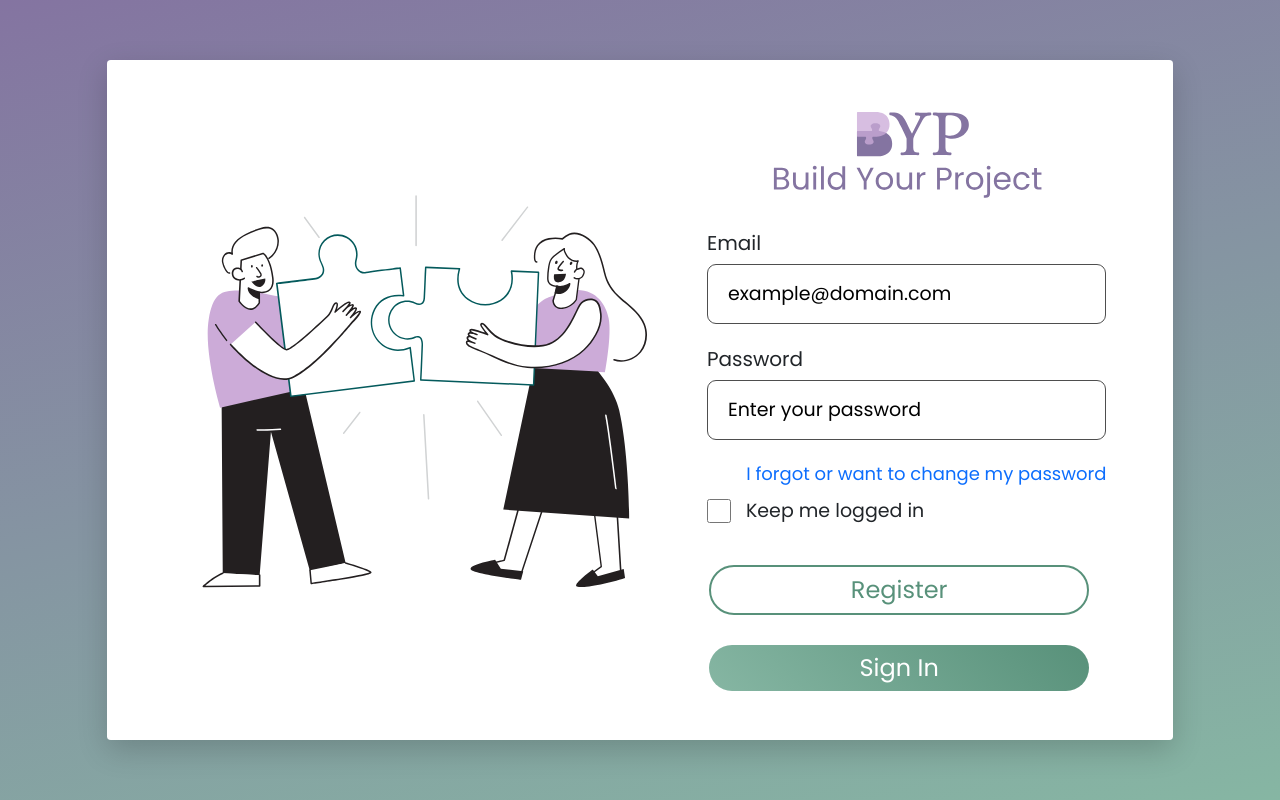
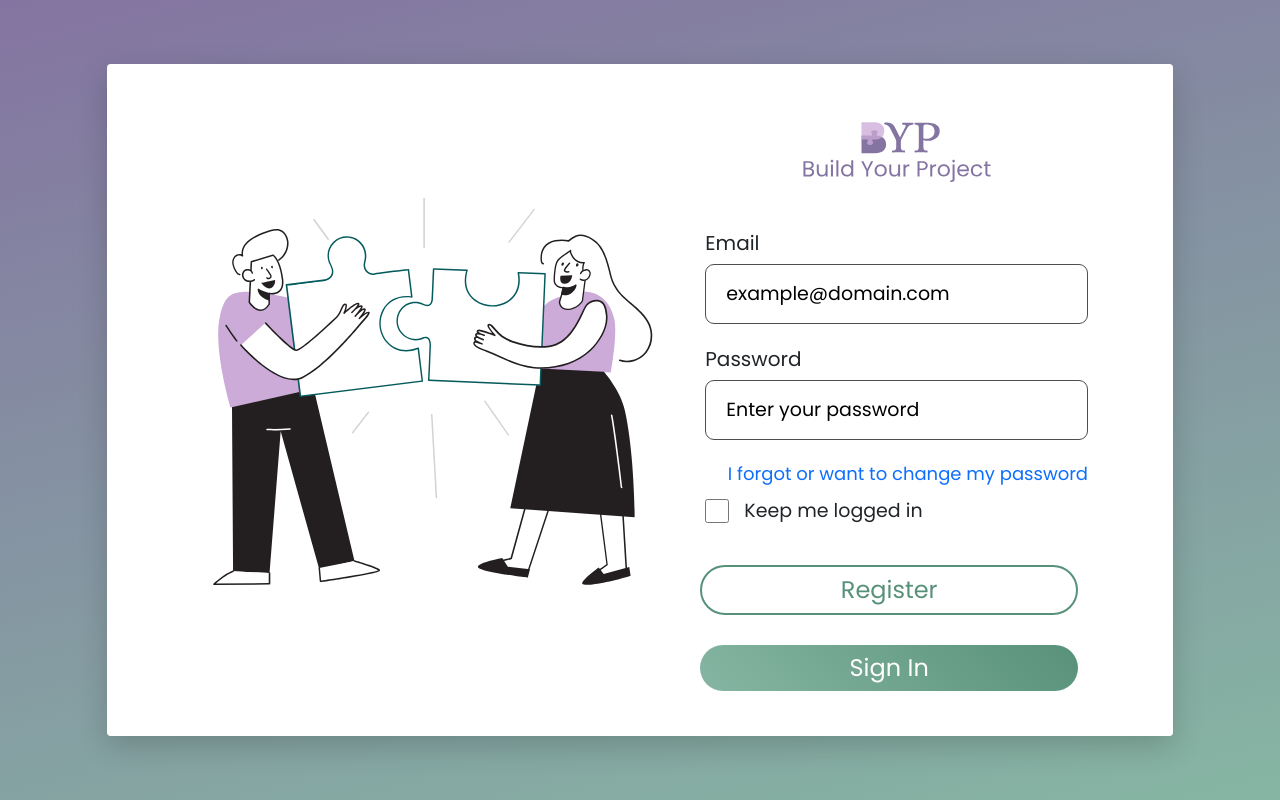
Before and after one commit to GreenBerries-BYP/BuildYourProject-front, a React (Vite) app in the folder frontend/: page /login in a window 1280 px wide. Built offline with nearby package versions, Linux system fonts and the light colour scheme.

Commit message:
fix: pequenos ajustes

```diff
--- a/frontend/src/pages/Login.jsx
+++ b/frontend/src/pages/Login.jsx
@@ -49,7 +49,7 @@ const Login = () => {
 
           <div className="col-12 col-lg-5 d-flex flex-column">
             <img
-              className="logo-h align-self-center mb-4"
+              className="col-6 logo-h align-self-center mb-4"
               src="/imgs/logo_vert_BYP.svg"
               alt={t("altText.logoBYPVertical", "BYP Vertical Logo")}
             />
@@ -115,7 +115,7 @@ const Login = () => {
                 </label>
               </div>
 
-              <div className="row pt-5 d-flex justify-content-between gap-5">
+              <div className="row p-0 pt-5 d-flex justify-content-center w-100 align-items-center gap-5">
                 <button
                   className="col-12 col-lg-5 mx-3 py-2 btn-change-page flex-fill text-center"
                   onClick={() => navigate("/register")}
--- a/frontend/src/pages/Register.jsx
+++ b/frontend/src/pages/Register.jsx
@@ -64,7 +64,7 @@ const Register = () => {
   };
 
   return (
-    <div className="container-fluid my-5 d-flex justify-content-center align-items-center">
+    <div className="container-fluid h-100 my-5 d-flex justify-content-center align-items-center">
       <div className="col-lg-6 col-9 rounded py-5 px-3 h-100 d-flex flex-column justify-content-between bg-white">
         <img
           className="row logo-h align-self-center"
--- a/frontend/src/styles/LoginCadastro.css
+++ b/frontend/src/styles/LoginCadastro.css
@@ -3,7 +3,8 @@
 }
 
 .card-login {
-  height: 85%;
+  height: fit-content;
+  padding: 3rem 2rem;
 }
 
 .logo-h {
```
